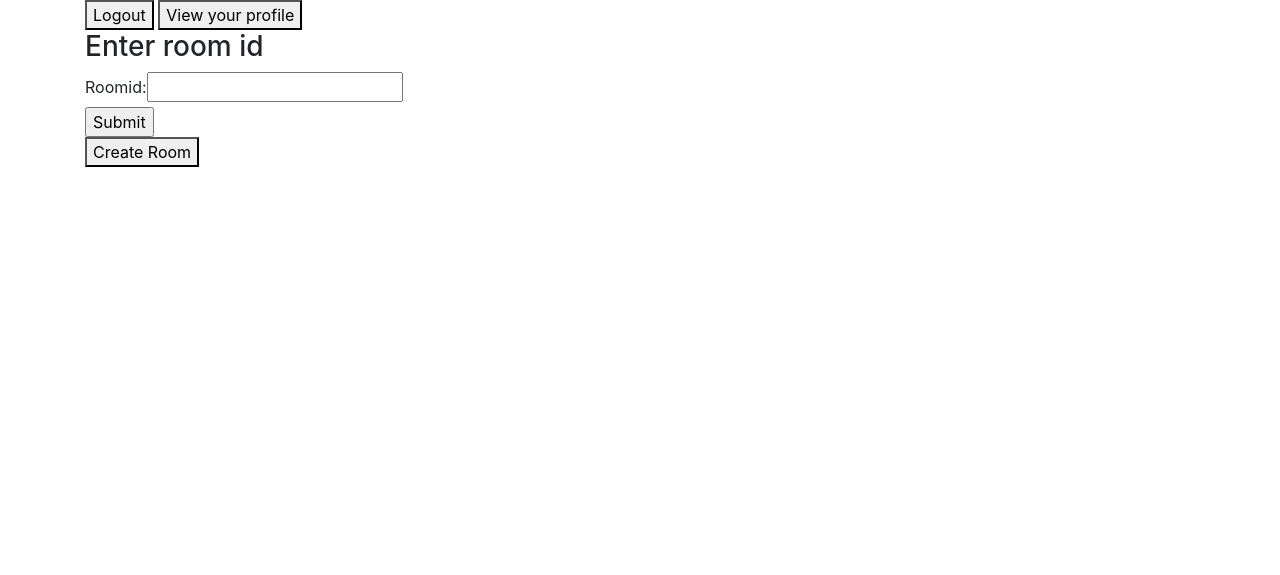
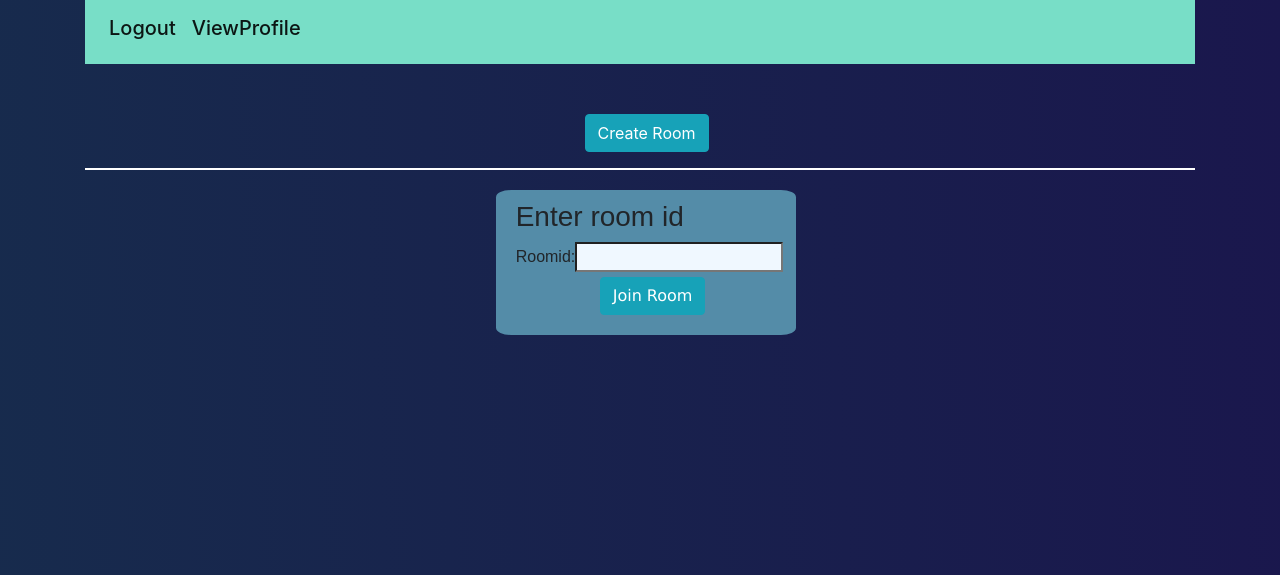
Before and after one commit to Anishde85/sociocom, a Django app: page /room/ in a window 1280 px wide. Shown: the top 575 px of the page. Run offline with Django 3.2, Linux system fonts and the light colour scheme; a user stored in the database is signed in; some libraries are stand-ins or nearby versions.

Commit message:
final touches

```diff
--- a/users/templates/recommendations.html
+++ b/users/templates/recommendations.html
@@ -31,7 +31,7 @@
             width: 70%;
             margin: auto;
             margin-top: 30px;
-            background-color: grey;
+            background-color: #548CA8;
             border: 1px solid greenyellow;
             border-radius: 50 px;
             padding: 10px;
--- a/users/templates/room.html
+++ b/users/templates/room.html
@@ -7,31 +7,108 @@
     <link rel="stylesheet" href="https://stackpath.bootstrapcdn.com/bootstrap/4.3.1/css/bootstrap.min.css" integrity="sha384-ggOyR0iXCbMQv3Xipma34MD+dH/1fQ784/j6cY/iJTQUOhcWr7x9JvoRxT2MZw1T" crossorigin="anonymous">
     <link rel="stylesheet" href="{% static 'css/index.css' %}">
     <title>Room</title>
+
+    <style>
+      body{
+
+      justify-content: center;
+       align-items: center;
+       background-image: linear-gradient(87deg, rgb(23, 43, 77) 0px, rgb(26, 23, 77) 100%) !important;
+       background-size: cover;
+       background-repeat: no-repeat;
+       background-attachment: fixed;
+
+    }
+    .header{
+      background-color: #78DEC7 !important;
+    }
+    .content-section{
+            background: #e0e7f7;
+            width: 300px;
+            justify-content: center;
+            padding-left: 20px;
+            padding-top: 10px;
+            padding-bottom: 20px;
+            font-family: fantasy;
+            border-radius: 5%;
+            margin-top: 20px;
+            background-color: #548CA8 !important;
+            align-items: center;
+            margin-left: 37%;
+
+        }
+      .btn1{
+        margin-left: 45% !important;
+      }
+      .btn-info{
+        margin-left: 30%;
+      }
+
+        input{
+        background-color: aliceblue;
+        font-family: Verdana, Geneva, Tahoma, sans-serif;
+    }
+    </style>
   </head>
 <body>
   {% if messages %}
             {% for message in messages %}
-              <div class="alert alert-{{ message.tags }}" style="color:#00f77c ;text-align: center; height: 30px; background-color: #141E61; padding-top:10px">
-                {{ message }}
+            <div class="alert alert-{{ message.tags }}" style="color:#00f77c ;text-align: center; height: 50px; background-color: #a3a5ad; padding-top:10px; padding-bottom:10px">
+              {{ message }}
               </div>
             {% endfor %}
         {% endif %}
     <script src="http://ajax.googleapis.com/ajax/libs/jquery/1.9.1/jquery.min.js"></script>
     <main role="main" class="container">
+
+      <nav class="header navbar navbar-expand-lg navbar-light bg-light">
+        <button class="navbar-toggler" type="button" data-toggle="collapse" data-target="#navbarSupportedContent" aria-controls="navbarSupportedContent" aria-expanded="false" aria-label="Toggle navigation">
+          <span class="navbar-toggler-icon"></span>
+        </button>
+
+        <div class="collapse navbar-collapse" id="navbarSupportedContent">
+            <diV class="navbar-nav mr-auto">
+              <li class="nav-item active">
+                <a class="nav-link" href="/logout/"><h5>Logout</h5></a>
+              </li>
+              <li class="nav-item">
+                <a class="nav-link active" href="/profile/"><h5>ViewProfile</h5></a>
+              </li>
+
+            </diV>
+
+        </div>
+
+      </nav>
     <div class="row">
-    <div class="col-md-4">
+    <div class="col-md-12">
+      <button class="btn btn-info btn1" onclick="location.href=`{% url 'createroom' %}`" style="margin-top: 50px;">Create Room</button>
+      <hr style="height:2px; width:100%; border-width:0; color:white; background-color:white">
       <div class="content-section">
-          <button onclick="location.href=`{% url 'logout' %}`">Logout</button>
-          <button onclick="location.href=/profile/">View your profile</button>
-          <h3>Enter room id</h3>
+
+            <h3>Enter room id</h3>
             <form method="POST" action="" enctype='multipart/form-data'>
              {% csrf_token %}
              {{form.as_table}}
-            <input type="submit" value="Submit">
+            <input class="btn btn-info " type="submit" value="Join Room">
             </form>
-            <button onclick="location.href=`{% url 'createroom' %}`">Create Room</button>
         </div>
-      </div>
+        </div>
     </div>
     </main>
+
+
+
+
+    <!-- Optional JavaScript -->
+    <!-- jQuery first, then Popper.js, then Bootstrap JS -->
+    <script src="https://code.jquery.com/jquery-3.5.1.slim.min.js"
+        integrity="sha384-DfXdz2htPH0lsSSs5nCTpuj/zy4C+OGpamoFVy38MVBnE+IbbVYUew+OrCXaRkfj" crossorigin="anonymous">
+    </script>
+    <script src="https://cdn.jsdelivr.net/npm/popper.js@1.16.1/dist/umd/popper.min.js"
+        integrity="sha384-9/reFTGAW83EW2RDu2S0VKaIzap3H66lZH81PoYlFhbGU+6BZp6G7niu735Sk7lN" crossorigin="anonymous">
+    </script>
+    <script src="https://stackpath.bootstrapcdn.com/bootstrap/4.5.2/js/bootstrap.min.js"
+        integrity="sha384-B4gt1jrGC7Jh4AgTPSdUtOBvfO8shuf57BaghqFfPlYxofvL8/KUEfYiJOMMV+rV" crossorigin="anonymous">
+    </script>
 </body>
```
Also changed, not shown: users/templates/updateprofile.html (+52 -7 lines), db.sqlite3.
